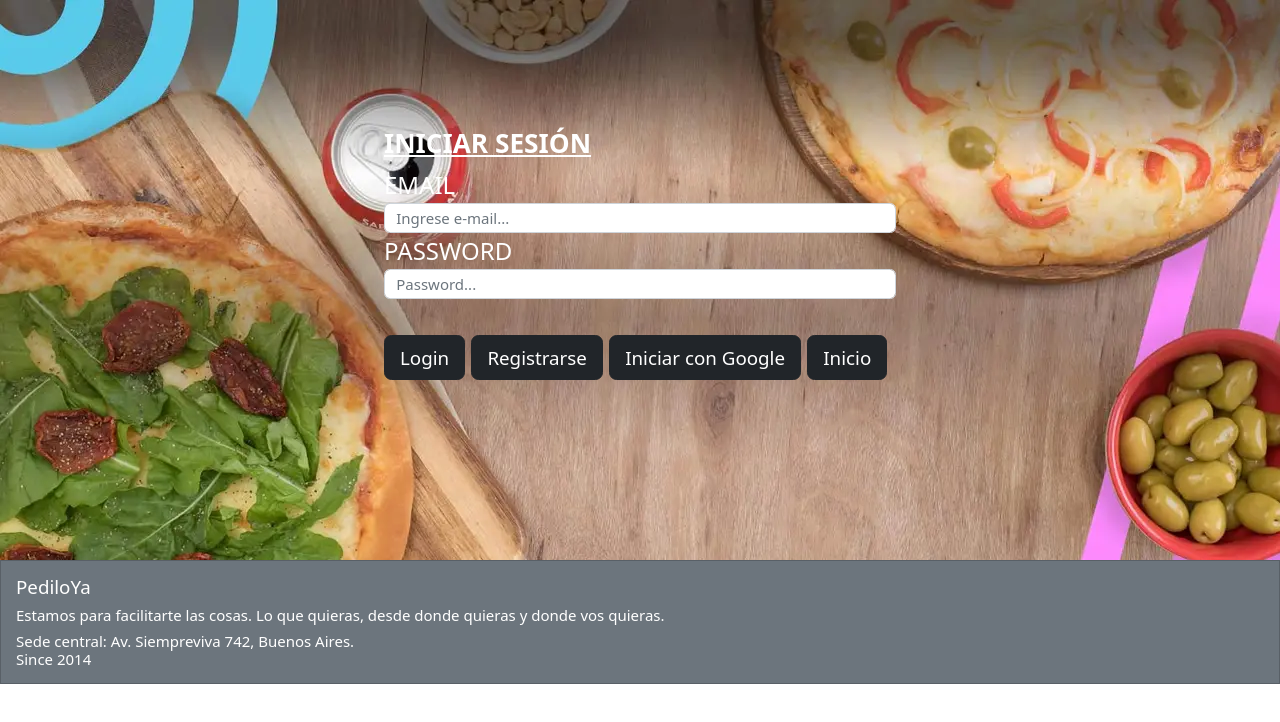
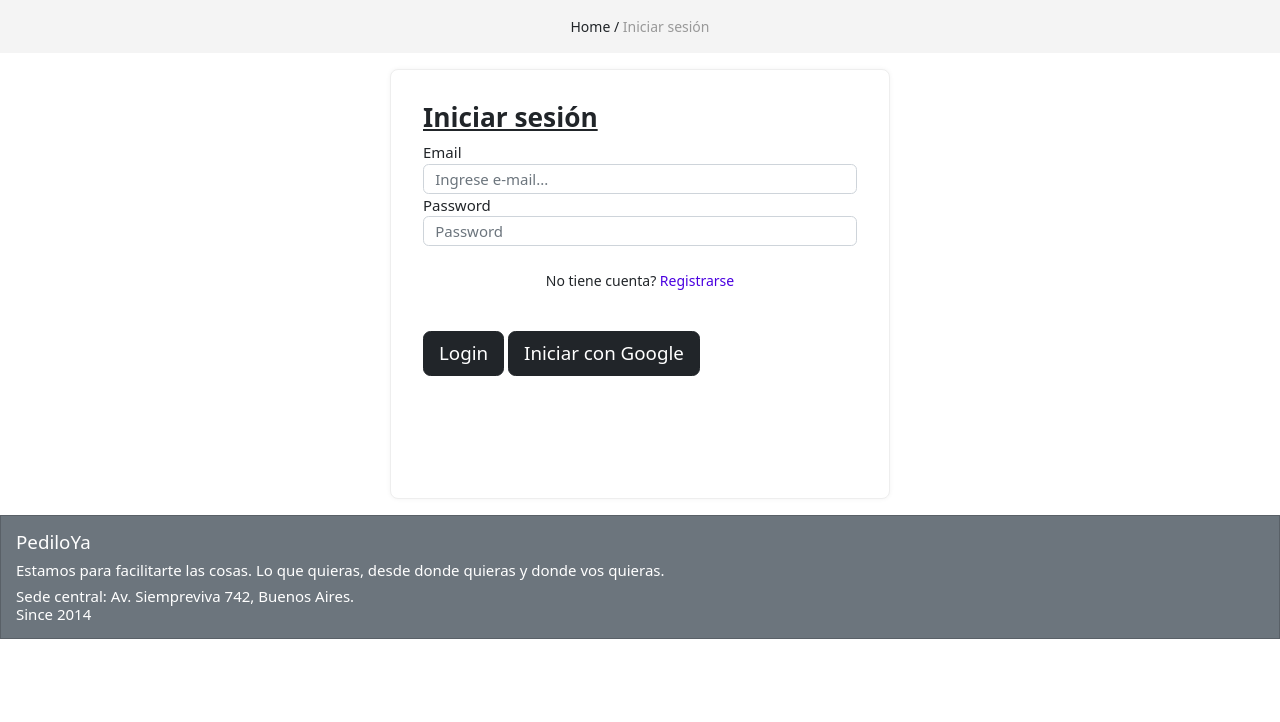
Before and after one commit to Walter185/Grupo4, a Next.js app: page /auth/login in a window 1280 px wide. Shown: the top 722 px of the page. Built offline with nearby package versions, Linux system fonts and the light colour scheme; no server answers.

Commit message:
le di estilos al login

```diff
--- a/package.json
+++ b/package.json
@@ -20,6 +20,7 @@
     "react-firebase-hooks": "^5.1.1",
     "react-icons": "^4.8.0",
     "react-lazy-load-image-component": "^1.5.6",
-    "react-router-dom": "^6.11.0"
+    "react-router-dom": "^6.11.0",
+    "styled-components": "^6.0.0-rc.1"
   }
 }
--- a/src/pages/auth/login.js
+++ b/src/pages/auth/login.js
@@ -8,8 +8,233 @@ import { useState }  from 'react';
 import { auth } from '../../utils/firebase';
 import { useRouter } from 'next/router';
 import WithHeaderAndQuoteExample from '@/components/Footer';
+import Head from 'next/head';
+import styled, { keyframes } from 'styled-components';
+import Link from 'next/link';
 
+const MainNav = styled.div`
+  font-size: 14px;
+  background-color: #f4f4f4;
+  padding: 16px;
+  text-align: center;
 
+  a {
+    text-decoration: none;
+    color: inherit;
+  }
+
+  span {
+    color: #999;
+  }
+`;
+
+const rotation = keyframes`
+  from {
+        transform: rotate(0deg);
+  }
+  to {
+    transform: rotate(360deg);
+  }
+`;
+
+const Div = styled.div`
+  flex: 1;
+  display: flex;
+  flex-direction: column;
+  justify-content: center;
+  align-items: center;
+  padding: 16px;
+
+  p {
+    line-height: 1.6;
+    text-align: center;
+
+    .bold {
+      font-weight: 600;
+    }
+  }
+
+  .box {
+    border: 1px #eee solid;
+    max-width: 500px;
+    width: 100%;
+    background-color: white;
+    padding: 32px;
+    margin: auto;
+    border-radius: 8px;
+    box-shadow: 0 0 5px rgba(0, 0, 0, 0.05);
+
+    .title {
+      margin-top: 16px;
+      text-align: center;
+
+      .icon {
+        filter: drop-shadow(0 0 4px rgba(0, 0, 0, 0.2));
+      }
+    }
+
+    .server {
+      border: 1px #ff4646 solid;
+      color: #ff4646;
+      border-radius: 6px;
+      font-size: 14px;
+      padding: 13px;
+      margin-top: 24px;
+      text-align: center;
+    }
+
+    .form {
+      margin-top: 32px;
+      font-size: 14px;
+
+      .form-control {
+        margin-bottom: 20px;
+
+        input {
+          display: block;
+          font: inherit;
+          color: inherit;
+          width: 100%;
+          padding: 13px 16px;
+          outline: none;
+          border: 1px #ccc solid;
+          border-radius: 6px;
+
+          &::placeholder {
+            color: #aaa;
+          }
+
+          &:focus {
+            border-color: #4a00e0;
+          }
+        }
+
+        .hint {
+          font-size: 13px;
+          margin-top: 2px;
+          margin-left: 4px;
+          color: #ff4646;
+          display: none;
+        }
+
+        &.error {
+          input {
+            border-color: #ff4646;
+          }
+
+          .hint {
+            display: block;
+          }
+        }
+      }
+
+      button {
+        font: inherit;
+        border-radius: 6px;
+        background: #8e2de2;
+        background: -webkit-linear-gradient(to right, #8e2de2, #4a00e0);
+        background: linear-gradient(to right, #8e2de2, #4a00e0);
+        color: white;
+        font-weight: 500;
+        display: flex;
+        justify-content: center;
+        align-items: center;
+        width: 100%;
+        height: 45px;
+        outline: none;
+        cursor: pointer;
+        padding: 14px 28px;
+        border: none;
+        box-shadow: 0 0 10px rgba(0, 0, 0, 0.1);
+      }
+    }
+
+    .loader {
+      width: 18px;
+      height: 18px;
+      border: 2px solid #fff;
+      border-bottom-color: transparent;
+      border-radius: 50%;
+      display: block;
+      animation: ${rotation} 1s linear infinite;
+
+      &.small {
+        margin-left: 8px;
+        width: 14px;
+        height: 14px;
+        border: 1.5px solid #4a00e0;
+        border-bottom-color: transparent;
+      }
+    }
+
+    .ext {
+      margin-top: 32px;
+      display: flex;
+      justify-content: center;
+      align-items: center;
+
+      button {
+        font: inherit;
+        font-size: 14px;
+        border: none;
+        outline: none;
+        background-color: white;
+        color: #4a00e0;
+        cursor: pointer;
+
+        @media (hover: hover) {
+          &:hover {
+            text-decoration: underline;
+          }
+        }
+
+        @media (hover: none) {
+          &:active {
+            text-decoration: underline;
+          }
+        }
+
+        .icon {
+          margin-left: 3px;
+          width: 18px;
+          height: 18px;
+        }
+      }
+    }
+
+    .info {
+      margin-top: 24px;
+      margin-bottom: 16px;
+      text-align: center;
+      font-size: 14px;
+
+      a {
+        text-decoration: none;
+        color: #4a00e0;
+
+        @media (hover: hover) {
+          &:hover {
+            text-decoration: underline;
+          }
+        }
+
+        @media (hover: none) {
+          &:active {
+            text-decoration: underline;
+          }
+        }
+      }
+    }
+  }
+
+  @media (max-width: 640px) {
+    .box {
+      border: none;
+      box-shadow: none;
+      padding: 16px;
+    }
+  }
+`;
 export default function loginMail() {
   const route = useRouter();
   const [loginEmail, setLoginEmail] = useState("");
@@ -54,27 +279,47 @@ export default function loginMail() {
   }
 
   return (
-
-<div style={{ backgroundImage: "url(/background.png)", backgroundRepeat: 'no-repeat'}}>
-    <div className='formLogin'>
+    <>
+    <Head>
+    <title>Inicar sesión</title>
+      </Head>
+      <MainNav>
+        <Link href="/">Home</Link> / <span>Iniciar sesión</span>
+      </MainNav>
+      <Div>
+        {user ? (
+          <>
+            <p>
+              Ha iniciado sesión como <span className="bold">{user.email}</span>.
+              Usted será redirigido.
+            </p>
+          </>
+        ) : (
+          <>
+              <div className="box">
               <form onSubmit={handleSubmit}>
                   <h3><b><u>Iniciar sesión</u></b></h3>
                       <div className="form-group">
                           <label>Email</label>
                           <input
+                             type="email"
+                             name="email"
+                             id="email"
                               placeholder="Ingrese e-mail..."
                               onChange={(event) => {
                                 setLoginEmail(event.target.value)
                               }}
                               className="form-control"
-                        required
-                        type='email'
+                              onBlur={() => setStartEmailValidation(false)}
                               />
                       </div>
                       <div className="form-group">
                       <label>Password</label>
                             <input
-                        placeholder="Password..."
+                                type="password"
+                                name="password"
+                                id="password"
+                                placeholder="Password"
                               onChange={(event) => {
                                 setLoginPassword(event.target.value)
                               }}
@@ -82,17 +327,21 @@ export default function loginMail() {
                               required
                             />
                       </div>
-
+                      <p className="info">
+                No tiene cuenta? <Link href="/auth/register">Registrarse</Link>
+              </p>
                     <br />
                       <button onClick={login} type="button"  className="btn btn-dark btn-lg btn-block">Login</button>
-                <a> </a><button type='button' onClick={iraRegistrarse} className="btn btn-dark btn-lg btn-block"> Registrarse</button>
+                      {/* <a> </a><button type='button' onClick={iraRegistrarse} className="btn btn-dark btn-lg btn-block"> Registrarse</button> */}
                       <a> </a><button onClick={() => GoogleSignIn()} type="button" className="btn btn-dark btn-lg btn-block">Iniciar con Google</button>
-                <a> </a><button type='button' onClick={volver} className="btn btn-dark btn-lg btn-block"> Inicio</button>
               </form>
-      <br/><br/><br/><br/><br/>
-    </div><WithHeaderAndQuoteExample></WithHeaderAndQuoteExample>
+              <br/><br/><br/><br/>
             </div>
+          </>
+        )}
 
+</Div><WithHeaderAndQuoteExample></WithHeaderAndQuoteExample>
+</>
 
-  );
+)
 }
--- a/src/pages/dashboard.js
+++ b/src/pages/dashboard.js
@@ -1,6 +1,7 @@
 import { auth } from '../utils/firebase';
 import { useAuthState } from 'react-firebase-hooks/auth';
 import { useRouter } from 'next/router';
+import { getAdditionalUserInfo } from 'firebase/auth';
 
 const Dashboard = () => {
     const [user, loading] = useAuthState(auth);
@@ -35,7 +36,7 @@ const Dashboard = () => {
 
                 </div>
                 <div className='form-item'>
-                                    <h3 >Telefono: <span >{user.phoneNumber}</span></h3>
+                                    <h3 >Telefono: <span ></span></h3>
 
                 </div>
                 <div className='form-item'>
```
Also changed, not shown: src/assets/icons.js (added, +30 -0 lines), public/pediloya.svg (added), 1 other file (tests, documents, lock files or other folders). Lines whose indentation alone changed are shown as unchanged.
